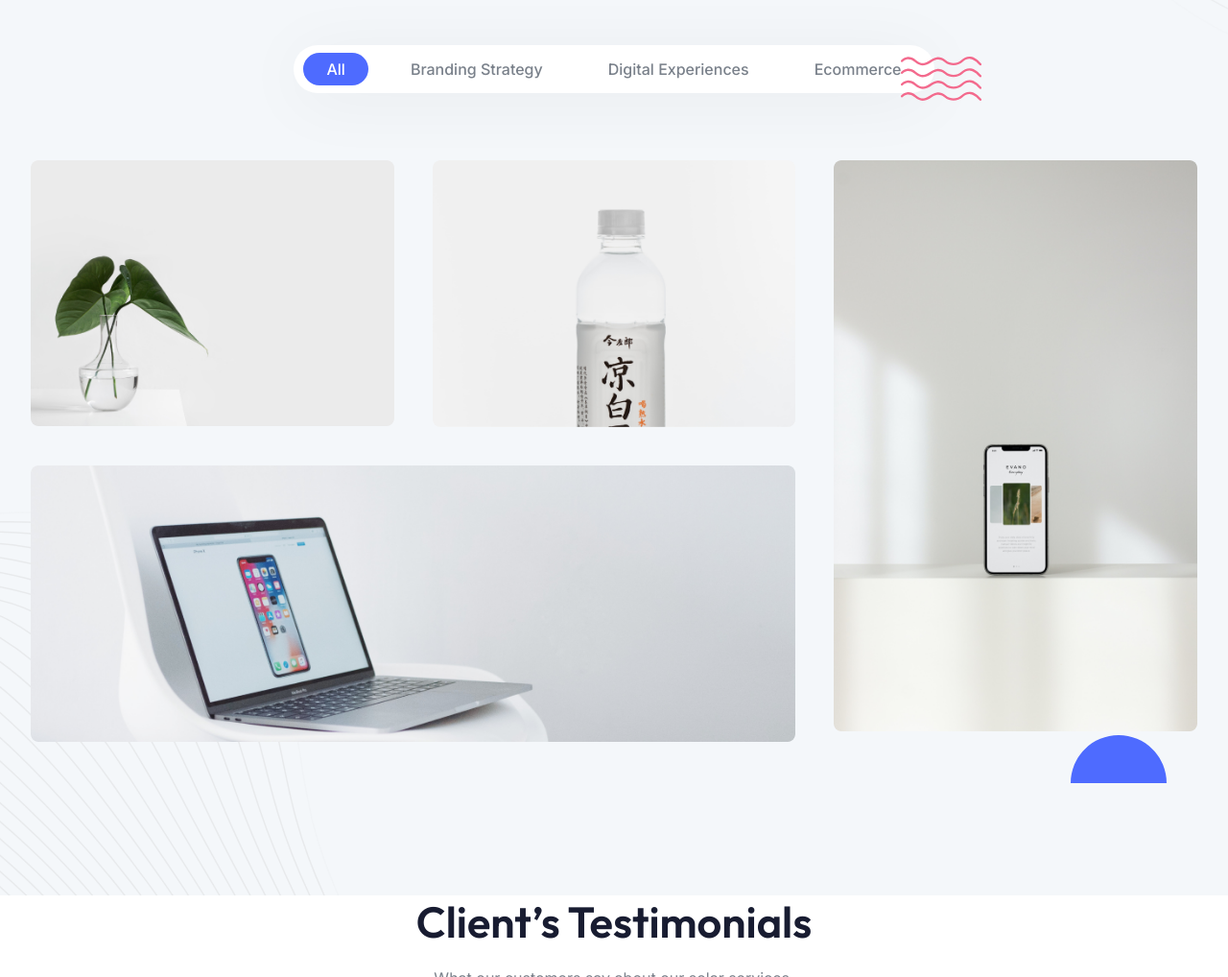
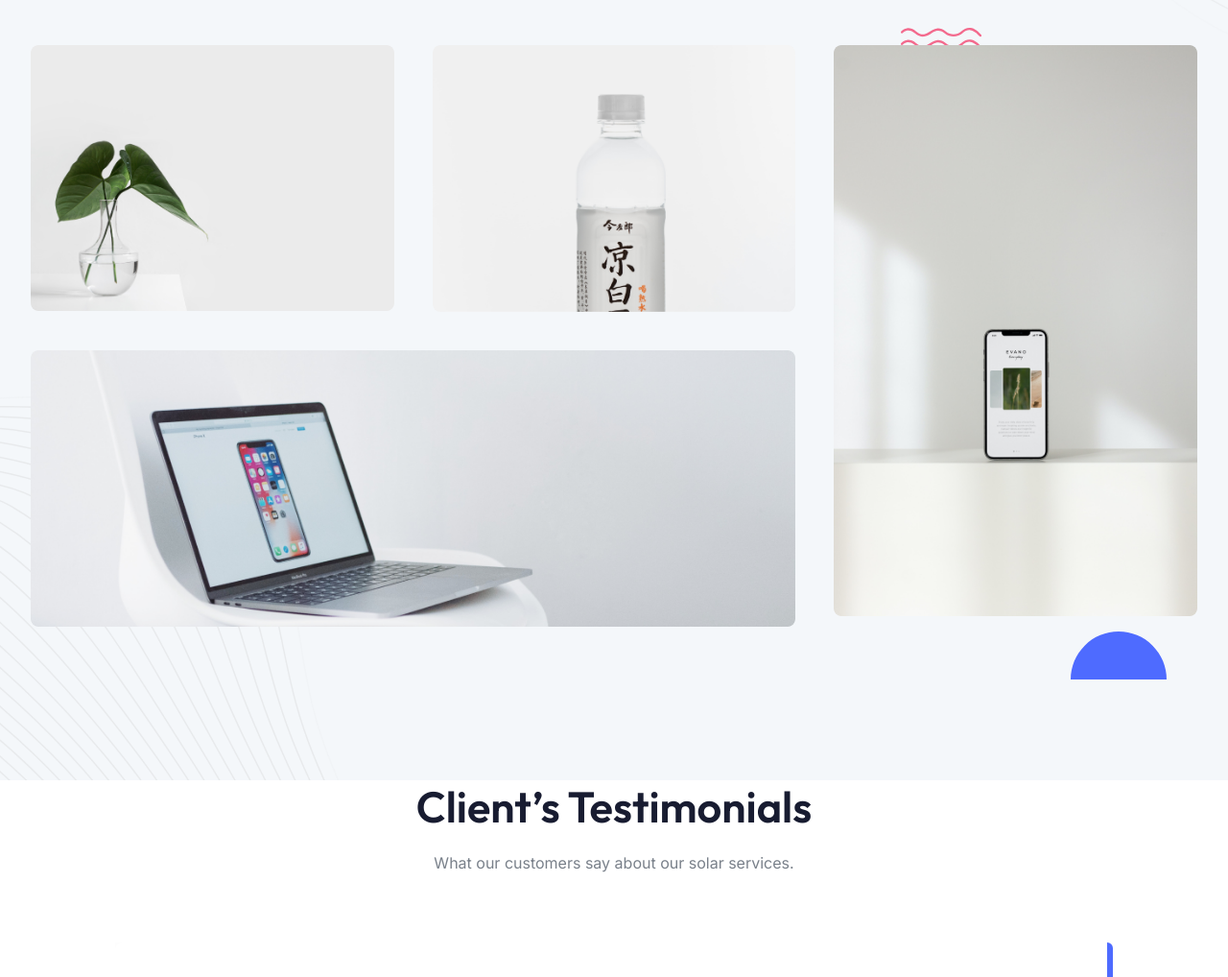
Before and after one commit to mmrmj7/PC-SOLAR, a plain HTML site: page index.html in a window 1280 px wide. Shown: the part 4131-5149 px from the top of the page at 96% size. Drawn offline with Linux system fonts and the light colour scheme.

Commit message:
Add files via upload

```diff
--- a/index.html
+++ b/index.html
@@ -239,8 +239,8 @@ We are committed to delivering efficient solutions.`}"
                 </div>
               </div>
 
-              <h4 class="yj go kk wm ob zb">Olivia Andrium</h4>
-              <p>Product Manager</p>
+              <h4 class="yj go kk wm ob zb">Mrs. Sushila Panchariya</h4>
+              <p>CEO & FOUNDER</p>
             </div>
 
             <!-- Team Item -->
@@ -278,8 +278,8 @@ We are committed to delivering efficient solutions.`}"
                   </div>
                 </div>
               </div>
-<h4 class="yj go kk wm ob zb">Olivia Andrium</h4>
-              <p>Product Manager</p>
+<h4 class="yj go kk wm ob zb">Mr. Chetan Panchariya</h4>
+              <p>Manager & COO</p>
             </div>
 
             <!-- Team Item -->
@@ -317,8 +317,8 @@ We are committed to delivering efficient solutions.`}"
                   </div>
                 </div>
               </div>
-			  <h4 class="yj go kk wm ob zb">Olivia Andrium</h4>
-              <p>Product Manager</p>
+			  <h4 class="yj go kk wm ob zb">Mr. Prakash Hatela</h4>
+              <p>Cheif Technology Officer</p>
             </div>
 
             <!-- Team Item -->
@@ -356,8 +356,8 @@ We are committed to delivering efficient solutions.`}"
                   </div>
                 </div>
               </div>
-			  <h4 class="yj go kk wm ob zb">Olivia Andrium</h4>
-              <p>Product Manager</p>
+			  <h4 class="yj go kk wm ob zb">Mr. Manish</h4>
+              <p>Project Manager</p>
             </div>
 
             <!-- Team Item -->
@@ -395,8 +395,8 @@ We are committed to delivering efficient solutions.`}"
                   </div>
                 </div>
               </div>
-              <h4 class="yj go kk wm ob zb">Jemse Kemorun</h4>
-              <p>Product Designer</p>
+              <h4 class="yj go kk wm ob zb">Mr. Bharat</h4>
+              <p>Site Engineer</p>
             </div>
 
             <!-- Team Item -->
@@ -435,8 +435,8 @@ We are committed to delivering efficient solutions.`}"
                 </div>
               </div>
 
-              <h4 class="yj go kk wm ob zb">Avi Pestarica</h4>
-              <p>Web Designer</p>
+              <h4 class="yj go kk wm ob zb">Mr. Karan Hatela</h4>
+              <p>Civil Engineer</p>
             </div>
           </div>
         </div>
@@ -533,42 +533,7 @@ We are committed to delivering efficient solutions.`}"
 
         <div class="bb ze ki xn 2xl:ud-px-0 jb" x-data="{filterTab: 1}">
           <!-- Porject Tab -->
-          <div
-            class="projects-tab _e bb tc uf wf xf cg rg hh rm vk xm si ti fc"
-          >
-            <button
-              data-filter="*"
-              @click="filterTab = 1"
-              :class="{ 'gh lk' : filterTab === 1 }"
-              class="project-tab-btn ek rg ml il vi mi"
-            >
-              All
-            </button>
-            <button
-              data-filter=".branding"
-              @click="filterTab = 2"
-              :class="{ 'gh lk' : filterTab === 2 }"
-              class="project-tab-btn ek rg ml il vi mi"
-            >
-              Branding Strategy
-            </button>
-            <button
-              data-filter=".digital"
-              @click="filterTab = 3"
-              :class="{ 'gh lk' : filterTab === 3 }"
-              class="project-tab-btn ek rg ml il vi mi"
-            >
-              Digital Experiences
-            </button>
-            <button
-              data-filter=".ecommerce"
-              @click="filterTab = 4"
-              :class="{ 'gh lk' : filterTab === 4 }"
-              class="project-tab-btn ek rg ml il vi mi"
-            >
-              Ecommerce
-            </button>
-          </div>
+
 
           <!-- Projects item wrapper -->
           <div class="projects-wrapper tc -ud-mx-5">
@@ -581,16 +546,9 @@ We are committed to delivering efficient solutions.`}"
                 <div
                   class="h s r df nl kl im tc sf wf xf vd yc sg al hh/20 z-10"
                 >
-                  <h4 class="ek tj kk hc">Photo Retouching</h4>
-                  <p>Branded Ecommerce</p>
-                  <a
-                    class="c tc wf xf ie ld rg _g dh ml il ph jm km jc"
-                    href="#"
-                  >
-                    <svg class="th lm ml il" width="14" height="14" viewBox="0 0 14 14" fill="none" xmlns="http://www.w3.org/2000/svg">
-                      <path d="M10.4763 6.16664L6.00634 1.69664L7.18467 0.518311L13.6663 6.99998L7.18467 13.4816L6.00634 12.3033L10.4763 7.83331H0.333008V6.16664H10.4763Z" />
-                    </svg>
-                  </a>
+                  <h4 class="ek tj kk hc">Residential Solar</h4>
+                  <p>with PM SURYGHAR</p>
+
                 </div>
               </div>
             </div>
@@ -603,16 +561,9 @@ We are committed to delivering efficient solutions.`}"
                 <div
                   class="h s r df nl kl im tc sf wf xf vd yc sg al hh/20 z-10"
                 >
-                  <h4 class="ek tj kk hc">Photo Retouching</h4>
-                  <p>Branded Ecommerce</p>
-                  <a
-                    class="c tc wf xf ie ld rg _g dh ml il ph jm km jc"
-                    href="#"
-                  >
-                    <svg class="th lm ml il" width="14" height="14" viewBox="0 0 14 14" fill="none" xmlns="http://www.w3.org/2000/svg">
-                      <path d="M10.4763 6.16664L6.00634 1.69664L7.18467 0.518311L13.6663 6.99998L7.18467 13.4816L6.00634 12.3033L10.4763 7.83331H0.333008V6.16664H10.4763Z" />
-                    </svg>
-                  </a>
+                  <h4 class="ek tj kk hc">COMMERCIAL SOLAR</h4>
+                  <p>for industries</p>
+
                 </div>
               </div>
             </div>
@@ -625,16 +576,9 @@ We are committed to delivering efficient solutions.`}"
                 <div
                   class="h s r df nl kl im tc sf wf xf vd yc sg al hh/20 z-10"
                 >
-                  <h4 class="ek tj kk hc">Photo Retouching</h4>
-                  <p>Branded Ecommerce</p>
-                  <a
-                    class="c tc wf xf ie ld rg _g dh ml il ph jm km jc"
-                    href="#"
-                  >
-                    <svg class="th lm ml il" width="14" height="14" viewBox="0 0 14 14" fill="none" xmlns="http://www.w3.org/2000/svg">
-                      <path d="M10.4763 6.16664L6.00634 1.69664L7.18467 0.518311L13.6663 6.99998L7.18467 13.4816L6.00634 12.3033L10.4763 7.83331H0.333008V6.16664H10.4763Z" />
-                    </svg>
-                  </a>
+                  <h4 class="ek tj kk hc">KUSUM PROJECTS</h4>
+                  <p>For FARMER</p>
+
                 </div>
               </div>
             </div>
@@ -647,16 +591,9 @@ We are committed to delivering efficient solutions.`}"
                 <div
                   class="h s r df nl kl im tc sf wf xf vd yc sg al hh/20 z-10"
                 >
-                  <h4 class="ek tj kk hc">Photo Retouching</h4>
-                  <p>Branded Ecommerce</p>
-                  <a
-                    class="c tc wf xf ie ld rg _g dh ml il ph jm km jc"
-                    href="#"
-                  >
-                    <svg class="th lm ml il" width="14" height="14" viewBox="0 0 14 14" fill="none" xmlns="http://www.w3.org/2000/svg">
-                      <path d="M10.4763 6.16664L6.00634 1.69664L7.18467 0.518311L13.6663 6.99998L7.18467 13.4816L6.00634 12.3033L10.4763 7.83331H0.333008V6.16664H10.4763Z" />
-                    </svg>
-                  </a>
+                  <h4 class="ek tj kk hc">WATER SOLAR PUMP</h4>
+                  <p>For FARMER</p>
+
                 </div>
               </div>
             </div>
```
